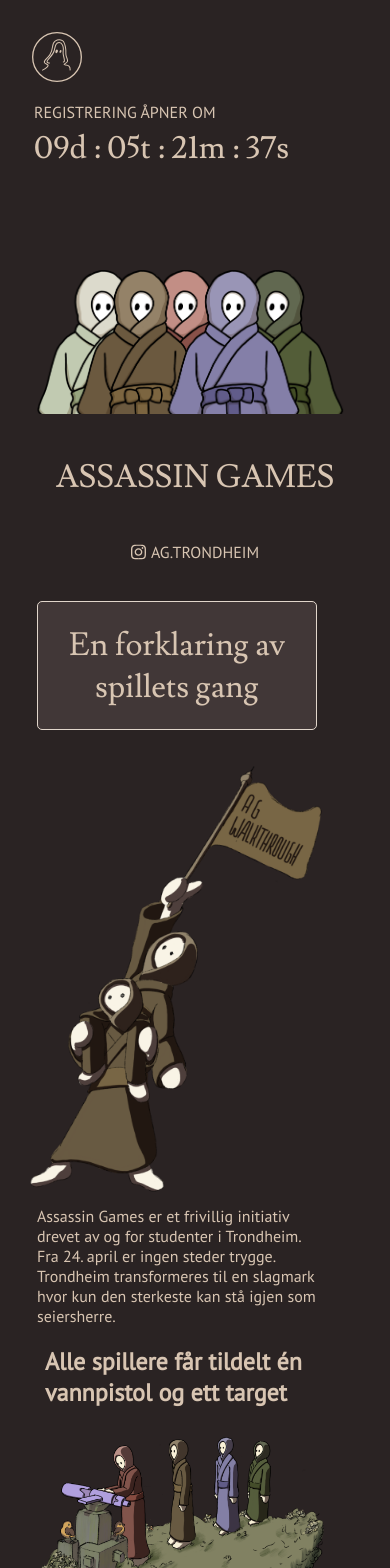
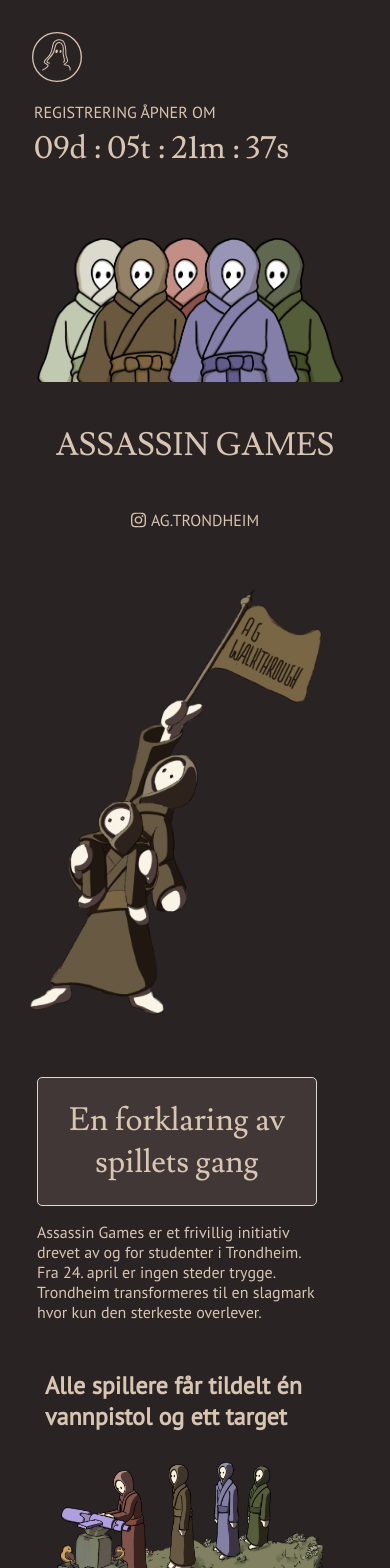
Before and after one commit to assassingamesno/assassin-games, a React (Create React App) app in the folder assassin-games/assassin-games-webapp/: page / in a window 390 px wide. Shown: the top 1568 px of the page. Built offline with nearby package versions, Linux system fonts and the light colour scheme.

Commit message:
#1: Media query & layout fix

```diff
--- a/assassin-games/assassin-games-webapp/src/components/Home.tsx
+++ b/assassin-games/assassin-games-webapp/src/components/Home.tsx
@@ -66,18 +66,18 @@ export default function Home() {
                 <InstaHandle title="ag.trondheim" />
                 <div className="WTContainer">
                     <div className='grid-homepage-intro'>
+                        <WalkthroughGraphic title='' graphic={flyingAssassin} />
                         <div className='WTTitleBox'>
                             <h1 className='lusitana'>
                                 En forklaring av spillets gang
                             </h1>
                         </div>
-                        <WalkthroughGraphic title='' graphic={flyingAssassin}/>
                         <div id='WTIngress'>
-                        Assassin Games er et frivillig initiativ<br/>
-                        drevet av og for studenter i Trondheim.<br/>
-                        Fra 24. april er ingen steder trygge.<br/>
-                        Trondheim transformeres til en slagmark<br/>
-                        hvor kun den sterkeste kan stå igjen som seiersherre.
+                            Assassin Games er et frivillig initiativ<br />
+                            drevet av og for studenter i Trondheim.<br />
+                            Fra 24. april er ingen steder trygge.<br />
+                            Trondheim transformeres til en slagmark<br />
+                            hvor kun den sterkeste overlever.
                         </div>
                     </div>
                     <div>
@@ -120,9 +120,9 @@ interface WTGprops {
 
 function WalkthroughGraphic(props: WTGprops) {
     return (
-        <>
+        <div className='WTGraphicContainer'>
             <h2 className='WTGraphicTitle'>{props.title}</h2>
             <img className="WTGraphic" src={props.graphic} alt='Walkthrough graphic' />
-        </>
+        </div>
     )
 }
--- a/assassin-games/assassin-games-webapp/src/styling/components/Router.scss
+++ b/assassin-games/assassin-games-webapp/src/styling/components/Router.scss
@@ -103,10 +103,11 @@ button:active {
 
 .WTGraphic {
     max-width: 78vw;
+    margin-bottom: 2em;
 }
 
 .WTGraphicTitle {
-    text-align: left;
+    text-align: center;
     margin-left: 1em;
     font-weight: 700;
 }
@@ -115,7 +116,18 @@ button:active {
     max-width: 80vw;
 }
 
+.WTGrahicContainer {
+    display: grid;
+}
+
 #WTIngress {
     text-align: left;
     margin-left: 1em;
+    margin-bottom: 3em;
 }
+
+@media screen and (max-width: 600px) {
+    .WTGraphicTitle {
+        text-align: left;
+    }
+}
--- a/assassin-games/assassin-games-webapp/src/styling/components/home.scss
+++ b/assassin-games/assassin-games-webapp/src/styling/components/home.scss
@@ -3,10 +3,10 @@
 }
 
 #homeAssassinContainer {
-    margin-top: 4em;
+    margin-top: 2em;
     margin-bottom: 1em;
 }
 
-.Footer{
+.Footer {
     margin-top: 5em;
 }
```
Lines whose indentation alone changed are shown as unchanged.
